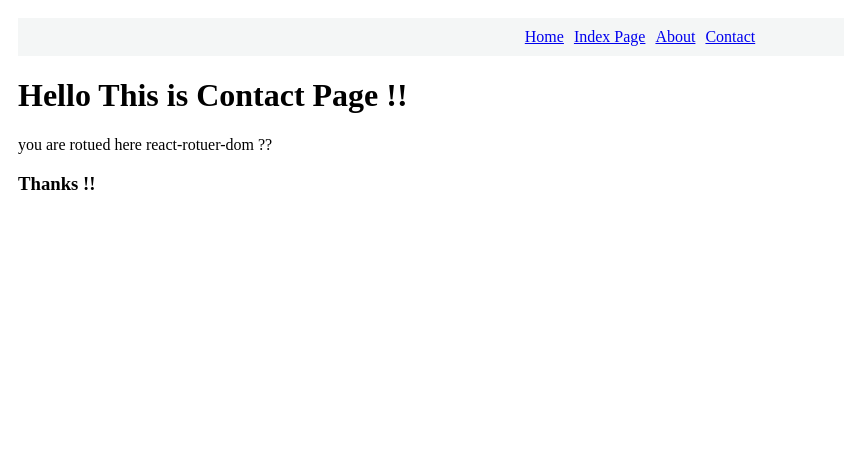
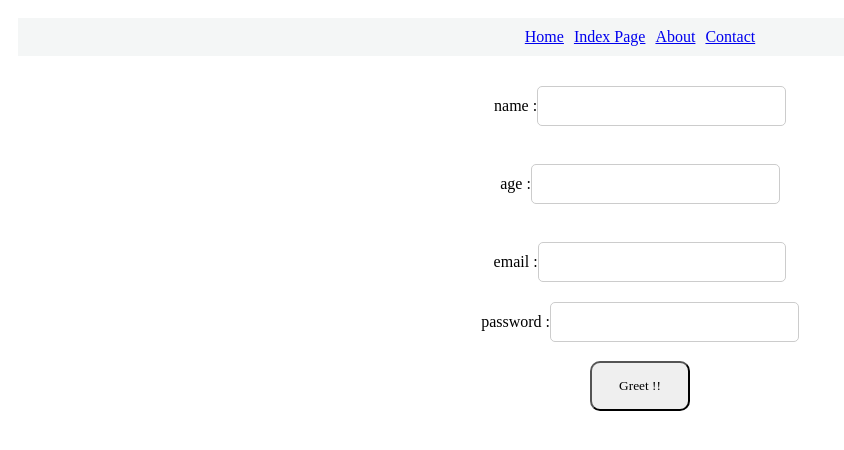
Before and after one commit to lakshmanbhukya/learn-react, a React (Vite) app: page /contact in a window 1280 px wide. Shown: the top 450 px of the page, without its empty margins (0-844 px from the left). Built offline with nearby package versions, Linux system fonts and the light colour scheme.

Commit message:
handing fomrs in react --commit

```diff
--- a/src/App.css
+++ b/src/App.css
@@ -1,7 +1,7 @@
 * {
   font-family: "Product Sans";
 }
-button{
+button {
   width: 100px;
   height: 50px;
   /* border-style: none; */
@@ -10,8 +10,17 @@ button{
   margin: 9px;
   transition: all 0.3s ease-in-out;
 }
-button:hover{
+button:hover {
   background-color: rgb(0, 0, 0);
   color: rgb(255, 255, 255);
   border: 2px solid rgb(253, 252, 252);
 }
+input {
+  padding: 10px;
+  margin: 10px 0;
+  border: 1px solid #ccc;
+  border-radius: 5px;
+  width: 20%;
+  font-size: 16px;
+  box-sizing: border-box;
+}
--- a/src/components/contact.jsx
+++ b/src/components/contact.jsx
@@ -1,11 +1,45 @@
-import React from "react";
+import React, { useState } from "react";
 
 export default function Contact() {
+  const [name, setName] = useState("");
+  const [age, setAge] = useState("");
+  const [email, setEmail] = useState("");
+  const [password, setPassword] = useState("");
+
+  const handleSubmit = (e) => {
+    e.preventDefault();
+    alert(`Hello ${name} Age ${age} email ${email}`);
+  };
+
   return (
     <>
-      <h1>Hello This is Contact Page !!</h1>
-      <p>you are rotued here react-rotuer-dom ?? </p>
-      <h3>Thanks !!</h3>
+      <form onSubmit={handleSubmit} align="center">
+        <label htmlFor="name">name :</label>
+        <input
+          type="text"
+          value={name}
+          onChange={(e) => setName(e.target.value)}
+        /> <br/><br/>
+        <label htmlFor="age">age :</label>
+        <input
+          type="number"
+          value={age}
+          onChange={(e) => setAge(e.target.value)}
+        /><br/><br/>
+        <label htmlFor="email">email :</label>
+        <input
+          type="email"
+          value={email}
+          onChange={(e) => setEmail(e.target.value)}
+        /><br/>
+        <label htmlFor="password">password :</label>
+        <input
+          type="password"
+          value={password}
+          onChange={(e) => setPassword(e.target.value)}
+        /><br/>
+        <button type="submit">Greet !!</button>
+      </form>
     </>
   );
 }
--- a/src/components/notfound-404.jsx
+++ b/src/components/notfound-404.jsx
@@ -1,11 +1,13 @@
 import React from "react";
 const NotFound = () => {
   return (
-      <div style={{
+    <div
+      style={{
         display: "flex",
         justifyContent: "center",
         alignItems: "center",
-      }}>
+      }}
+    >
       <h1 style={{ color: "red", fontSize: "50px" }}>404 - Page Not Found</h1>
     </div>
   );
```
Lines whose indentation alone changed are shown as unchanged.
